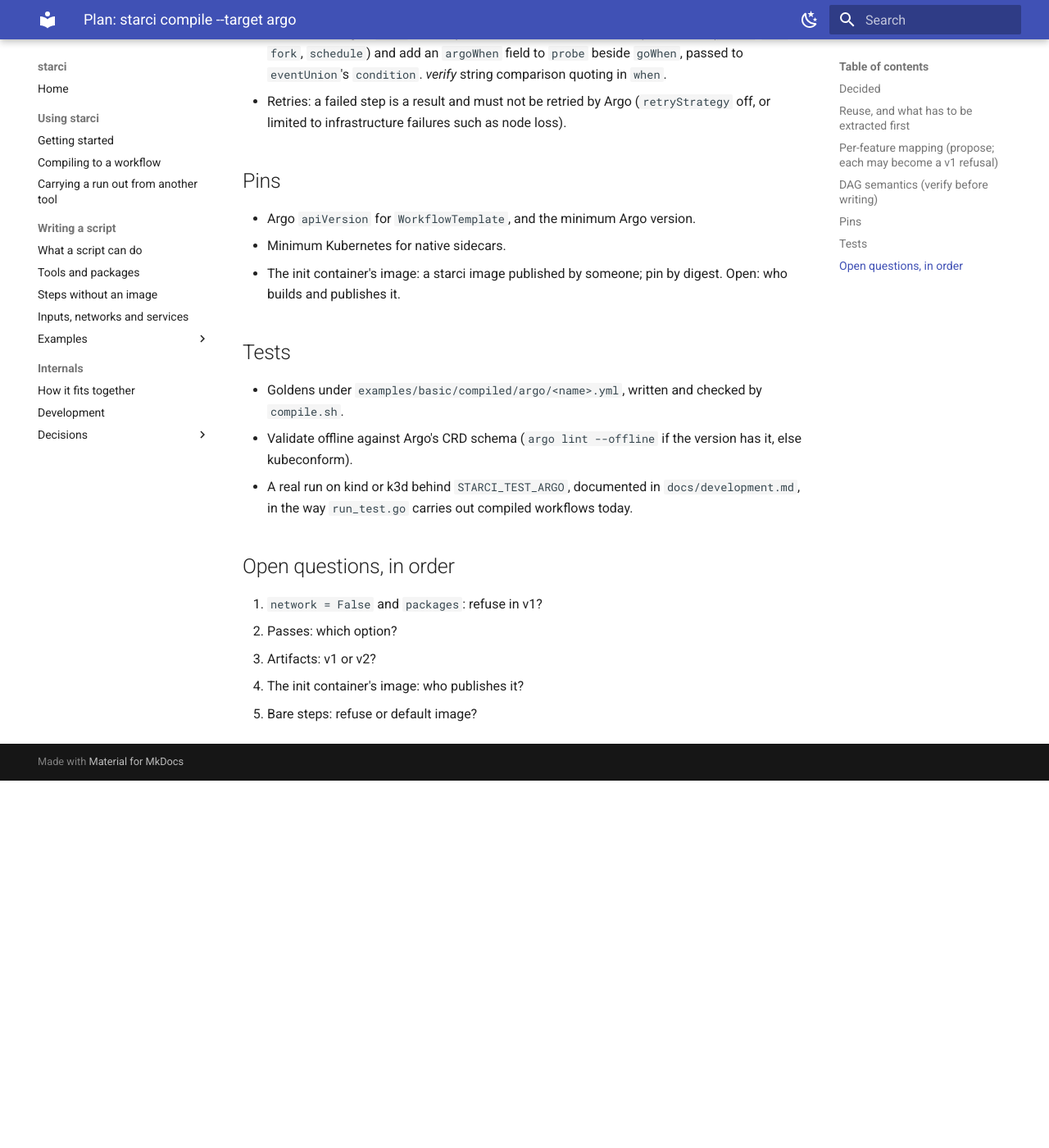
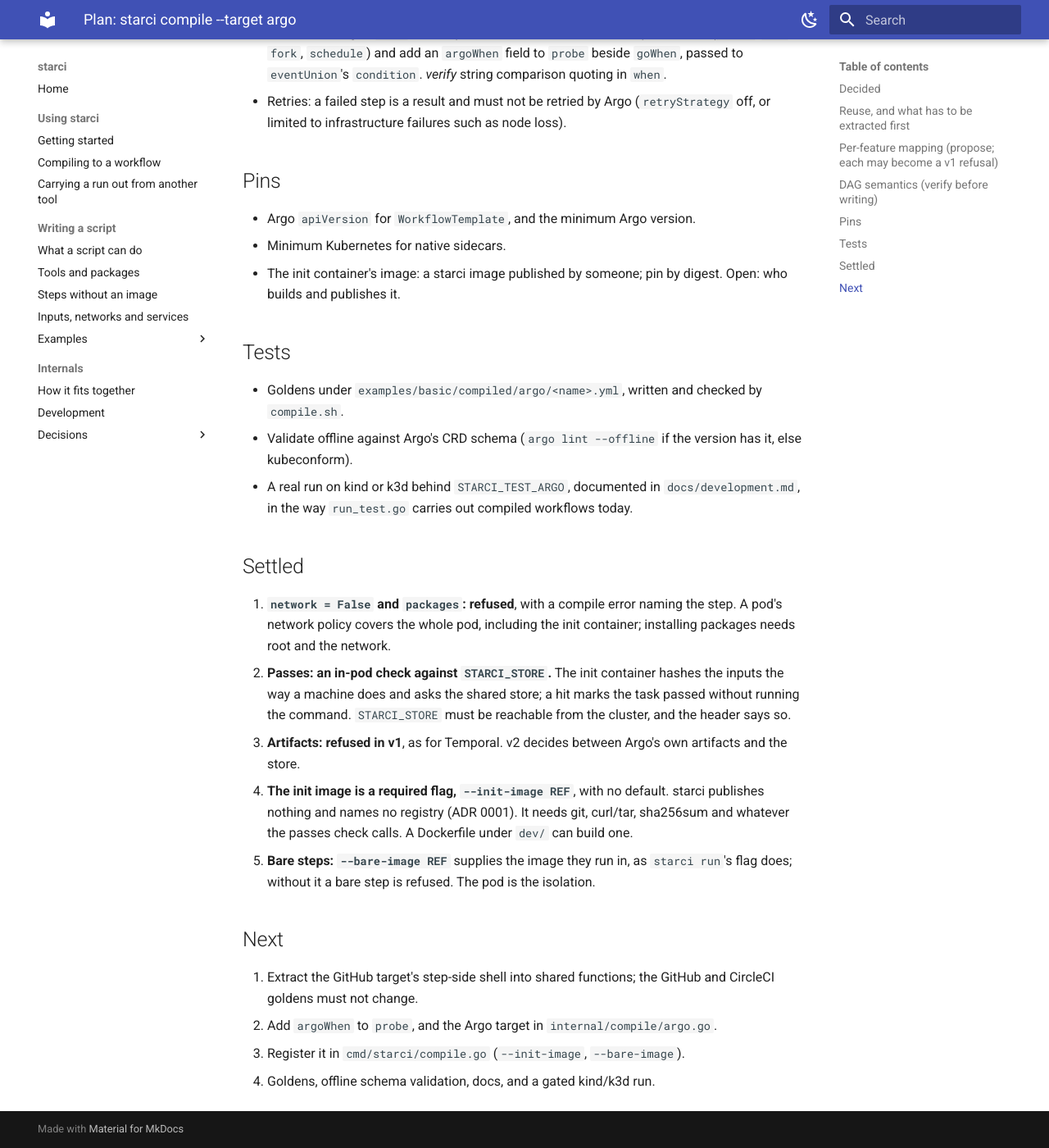
Before and after one commit to phin-tech/starci, an MkDocs documentation site: the page built from docs/plans/argo-target.md, in a window 1280 px wide and 1400 px high, scrolled down 2236 px. Shown: the whole window at 82% size. Built offline with MkDocs 1.6.1 and Material for MkDocs 9.7.7, drawn with Linux system fonts in a browser that asks for light colours; before the commit the page ends 3188 px from its top, so only the background shows below that.

Commit message:
Settle the open questions in the Argo plan
network = False, packages and artifacts are refused in v1; passes check the
shared store from the init container; the init image is a required flag and
bare steps run in --bare-image.

Co-Authored-By: Claude Sonnet 5.5 <noreply@anthropic.com>

```diff
--- a/docs/plans/argo-target.md
+++ b/docs/plans/argo-target.md
@@ -78,10 +78,29 @@ byte-identical output afterwards (`compile.sh --check`).
   `docs/development.md`, in the way `run_test.go` carries out compiled
   workflows today.
 
-## Open questions, in order
+## Settled
 
-1. `network = False` and `packages`: refuse in v1?
-2. Passes: which option?
-3. Artifacts: v1 or v2?
-4. The init container's image: who publishes it?
-5. Bare steps: refuse or default image?
+1. **`network = False` and `packages`: refused**, with a compile error naming
+   the step. A pod's network policy covers the whole pod, including the init
+   container; installing packages needs root and the network.
+2. **Passes: an in-pod check against `STARCI_STORE`.** The init container
+   hashes the inputs the way a machine does and asks the shared store; a hit
+   marks the task passed without running the command. `STARCI_STORE` must be
+   reachable from the cluster, and the header says so.
+3. **Artifacts: refused in v1**, as for Temporal. v2 decides between Argo's own
+   artifacts and the store.
+4. **The init image is a required flag, `--init-image REF`**, with no default.
+   starci publishes nothing and names no registry (ADR 0001). It needs git,
+   curl/tar, sha256sum and whatever the passes check calls. A Dockerfile under
+   `dev/` can build one.
+5. **Bare steps: `--bare-image REF`** supplies the image they run in, as
+   `starci run`'s flag does; without it a bare step is refused. The pod is the
+   isolation.
+
+## Next
+
+1. Extract the GitHub target's step-side shell into shared functions; the
+   GitHub and CircleCI goldens must not change.
+2. Add `argoWhen` to `probe`, and the Argo target in `internal/compile/argo.go`.
+3. Register it in `cmd/starci/compile.go` (`--init-image`, `--bare-image`).
+4. Goldens, offline schema validation, docs, and a gated kind/k3d run.
```
